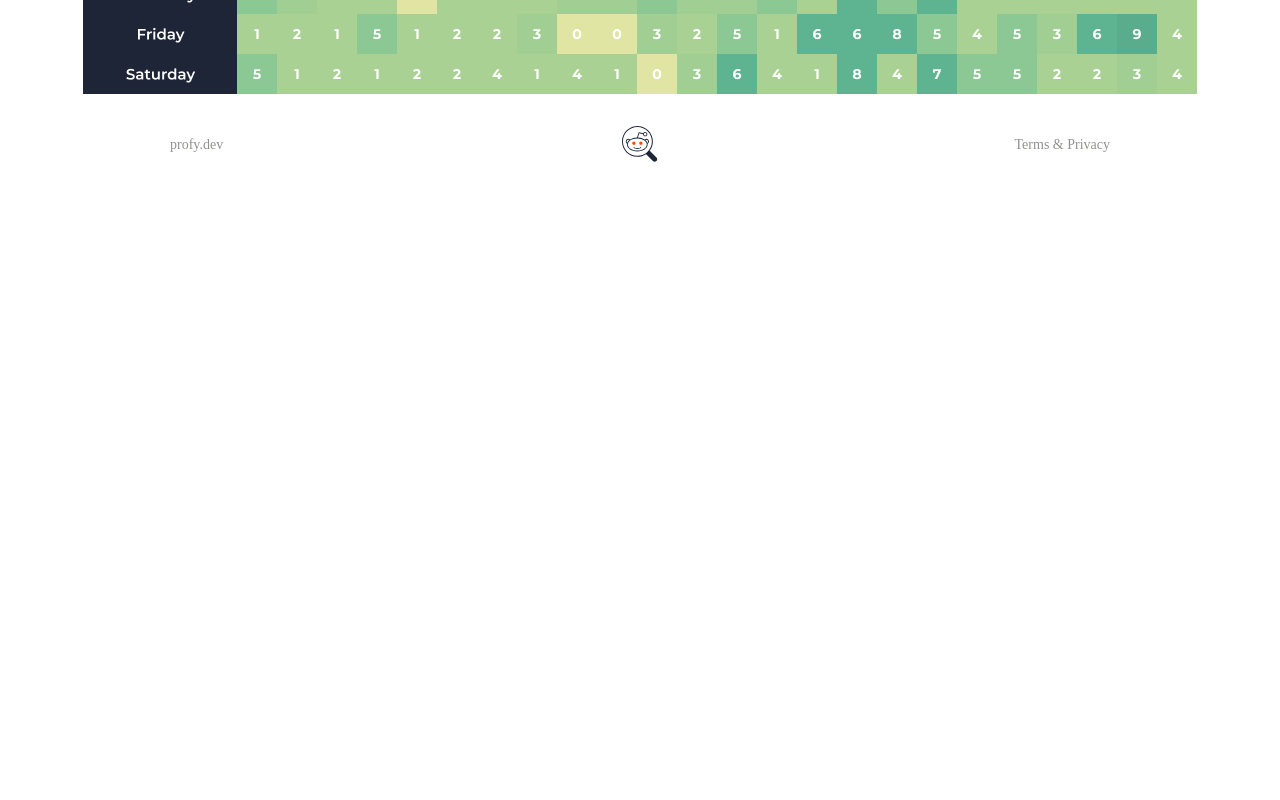
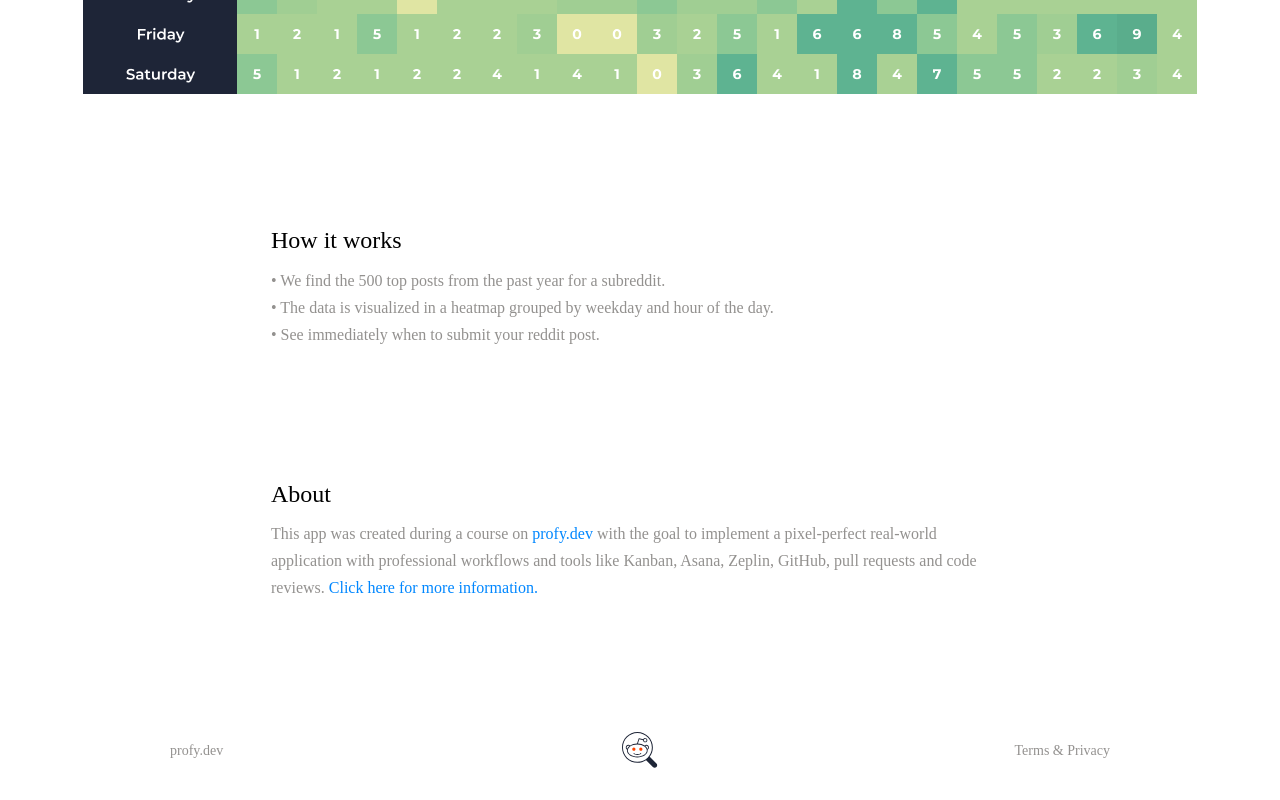
Before and after one commit to profydev/reddit-timer-sdphat, a React (Create React App) app: page / in a window 1280 px wide. Shown: the part 636-1436 px from the top of the page. Before the commit the page ends 830 px from the top, so only its background shows below. Built offline with nearby package versions, Linux system fonts and the light colour scheme; a web font is replaced by a local one.

Commit message:
Add Info section

```diff
--- a/public/index.css
+++ b/public/index.css
@@ -1,3 +1,4 @@
+@charset "UTF-8";
 /*! normalize.css v8.0.1 | MIT License | github.com/necolas/normalize.css */
 /* Document
    ========================================================================== */
@@ -312,7 +313,7 @@ html, body {
   font-family: Montserrat;
 }
 
-.title, h1, h2, h3, h4, h5 {
+.title, .info-heading, h1, h2, h3, h4, h5 {
   color: #000000;
   font-family: Bitter;
 }
@@ -414,4 +415,30 @@ button {
   margin-top: 37px;
 }
 
+.info-section {
+  margin: 133px auto 99px;
+  width: 100%;
+  max-width: 738px;
+}
+
+.info-heading {
+  font-size: 24px;
+}
+
+.info-description {
+  margin-top: 12px;
+}
+
+.info-text {
+  line-height: 27px;
+}
+
+.info-list {
+  list-style-type: none;
+  padding: 0;
+}
+.info-list ::before {
+  content: "• ";
+}
+
 /*# sourceMappingURL=index.css.map */
--- /dev/null
+++ b/src/components/InfoSection.js
@@ -0,0 +1,33 @@
+import React from 'react';
+
+const InfoSection = () => (
+  <div>
+    <div className="info-section">
+      <span className="info-heading">How it works</span>
+      <ul className="info-description info-list">
+        <li className="info-text">We find the 500 top posts from the past year for a subreddit.</li>
+        <li className="info-text">The data is visualized in a heatmap grouped by weekday and hour of the day.</li>
+        <li className="info-text">See immediately when to submit your reddit post.</li>
+      </ul>
+    </div>
+    <div className="info-section">
+      <span className="info-heading">About</span>
+      <div className="info-description">
+        <span className="info-text">
+          This app was created during a course on
+          {' '}
+          <a href="https://profy.dev">profy.dev</a>
+          {' '}
+          with the goal to implement a pixel-perfect
+          real-world application with professional workflows and tools like Kanban, Asana,
+          Zeplin, GitHub, pull requests and code reviews.
+          {' '}
+          <a href="https://profy.dev/employers">Click here for more information.</a>
+        </span>
+      </div>
+    </div>
+  </div>
+
+);
+
+export default InfoSection;
--- a/src/routes/Landing.js
+++ b/src/routes/Landing.js
@@ -1,9 +1,11 @@
 import React from 'react';
 import HeroSection from '../components/HeroSection';
+import InfoSection from '../components/InfoSection';
 
 const Landing = () => (
   <div>
     <HeroSection />
+    <InfoSection />
   </div>
 );
 
--- a/src/sass/index.scss
+++ b/src/sass/index.scss
@@ -128,3 +128,32 @@ button {
   @extend .hero-section-element;
   margin-top: 37px;
 }
+
+
+.info-section {
+  margin: 133px auto 99px;
+  width: 100%;
+  max-width: 738px;
+}
+
+.info-heading {
+  @extend .title;
+  font-size: $md-font-size;
+}
+
+.info-description {
+  margin-top: 12px;
+}
+
+.info-text {
+  $sm-font-size: 16px;
+  line-height: $text-line-height;
+}
+
+.info-list {
+  list-style-type: none;
+  padding: 0;
+  ::before {
+    content: "• ";
+  }
+}
```
Also changed, not shown: 1 other file (tests, documents, lock files or other folders).
